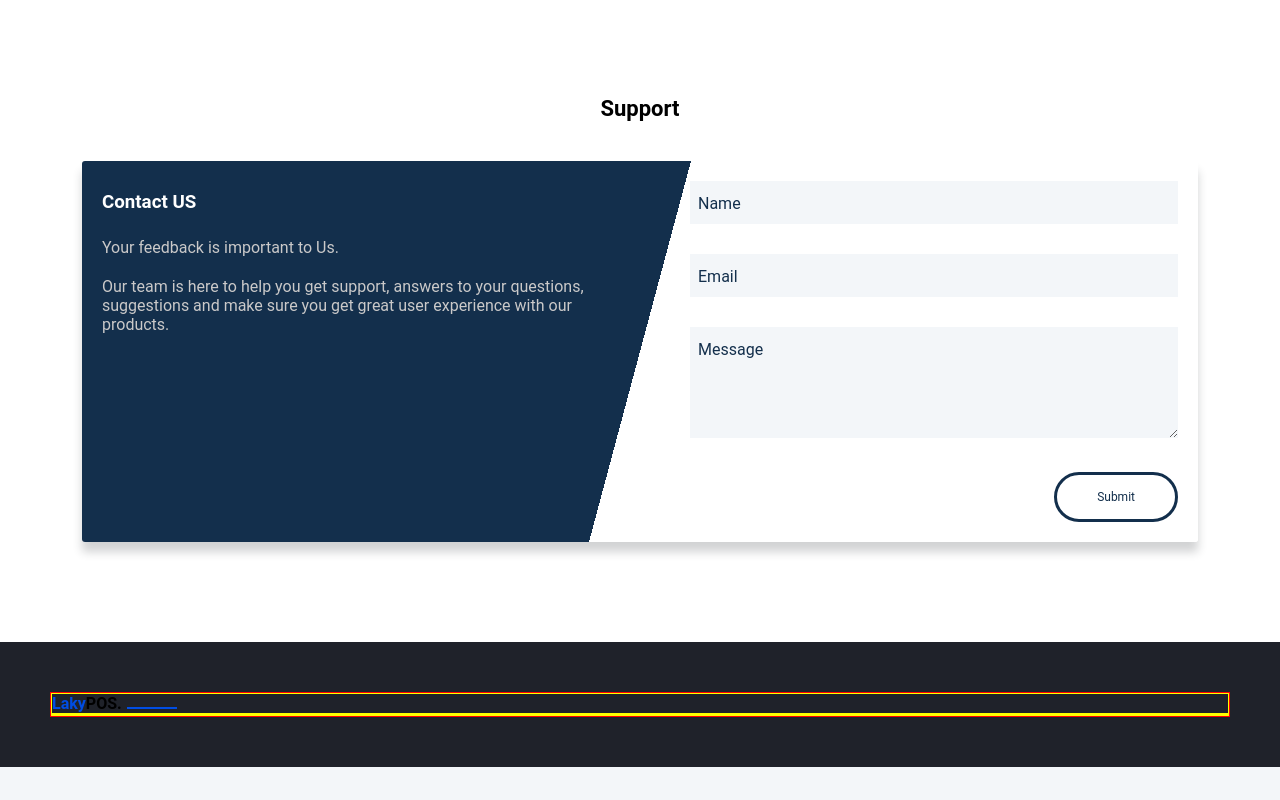
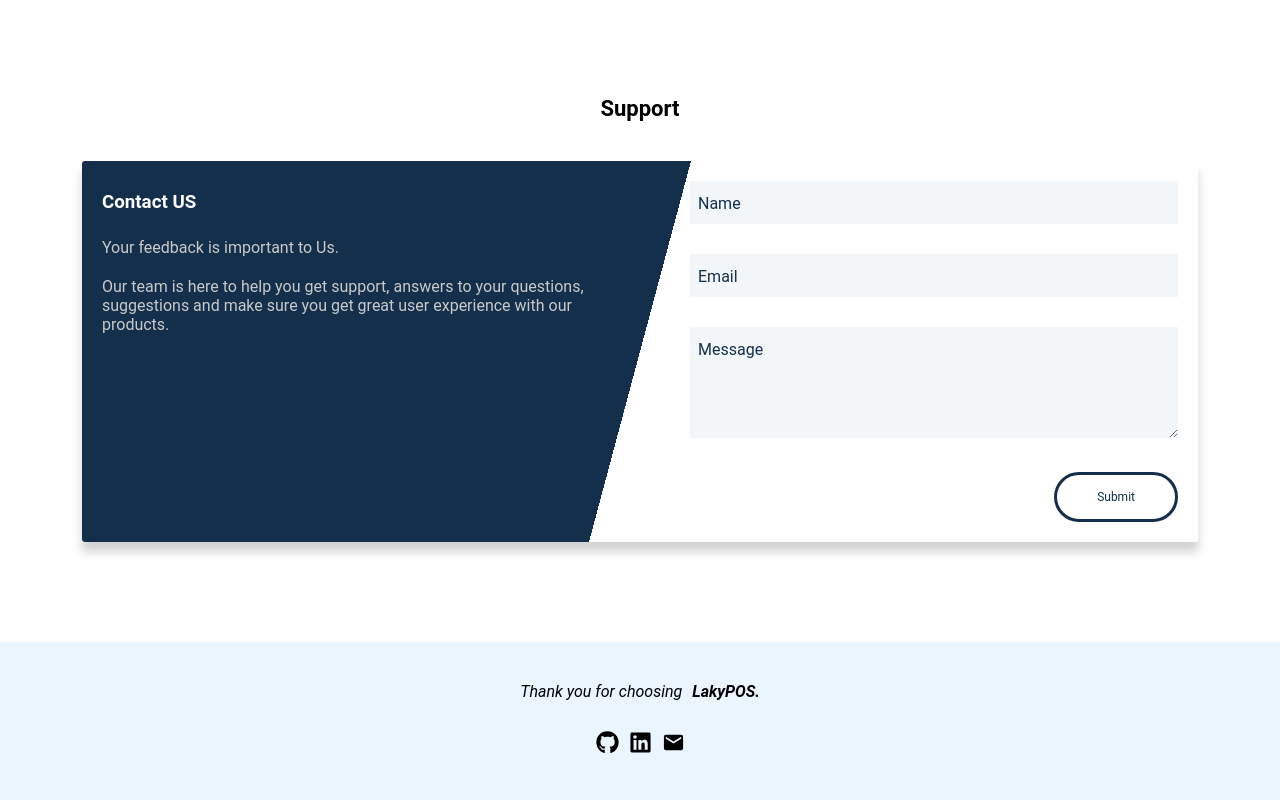
Before and after one commit to kusiLaw/lakypos_web, a Next.js app: page / in a window 1280 px wide. Shown: the part 1653-2453 px from the top of the page. Before the commit the page ends 2420 px from the top, so only its background shows below. Built offline with nearby package versions, Linux system fonts and the light colour scheme.

Commit message:
Add footer social icons

```diff
--- a/src/components/footer/footer.jsx
+++ b/src/components/footer/footer.jsx
@@ -1,14 +1,30 @@
 import styles from './footer.module.css'
 import Link from 'next/link'
+import{MdEmail} from 'react-icons/md'
+import{FaGithub, FaLinkedin} from 'react-icons/fa'
+
+
 
 const Footer = () => {
   return (
     <footer className={styles.footer}>
        <div className={styles.footer_wrapper}>
-          <div className={styles.footer_right}>
-             <Link href='/'><h1><span className={styles.laky}>Laky</span>POS.</h1></Link>
+          <div className={styles.footer_top}>
+            Thank you for choosing
+             <Link href='/'><h1><span className={styles.laky}> Laky</span>POS.</h1></Link>
           </div>
-          <div className={styles.footer_right}>
+          <div className={styles.footer_down}>
+             <Link href={''} className={styles.icons}>
+                <FaGithub  />
+             </Link>
+             <Link href={''} className={styles.icons}>
+                <FaLinkedin  />
+             </Link>
+             <Link href={''} className={styles.icons}>
+                <MdEmail  />
+             </Link>
+
+
           </div>
        </div>
     </footer>
--- a/src/components/footer/footer.module.css
+++ b/src/components/footer/footer.module.css
@@ -1,39 +1,54 @@
 .footer{
  display: flex;
  flex-direction: column;
- padding: 5rem;
- background-color: #1f222a;
+
+ padding: 4rem;
+ background-color: #eaf5ff;
  /* background-color: #132f4c; */
  /* border: 3px solid yellow; */
 }
 
 .footer_wrapper{
  /* height: 100%; */
- border: 1px solid red;
-}
-
-.footer_right{
- font-size: 0.8rem;
- width: 100%;
- display: inline-block;
- /* height: 100%; */
-  border: 1px solid yellow;
-  display: flex;
-  align-content: baseline;
-}
-
-.footer_right h1::after{
- content: "";
- display: inline-block;
- justify-self: center;
-
- width: 5rem;
- height: 2px;
- margin: auto 5px;
- background-color: var(--color-blue);
+ /* border: 1px solid red; */
 }
 
 
-.laky{
- color: #004de4;
+.footer_top,
+.footer_top h1{
+ font-size: 1.6rem;
+ font-style: italic;
+
 }
+
+.footer_top h1{
+  display: inline-block;
+  margin-left: 10px;
+}
+
+.footer_top{
+ width: 100%;
+ display: flex;
+  justify-content: center;
+}
+
+.footer_down{
+ display: flex;
+ justify-content: center;
+ flex: auto;
+ gap: 1rem;
+  font-size: 2.3rem;
+  padding-top: 3rem ;
+  width: auto;
+  height: auto;
+}
+
+.icons{
+ transition: all 0.1s;
+
+}
+
+.icons:hover{
+ transform: scale(1.2);
+
+}
```
